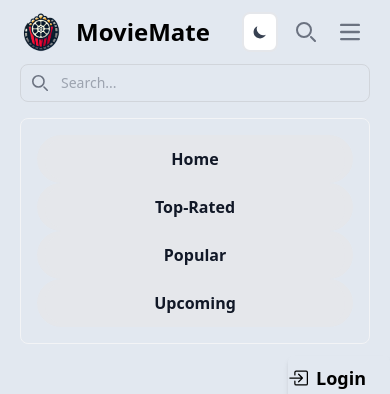
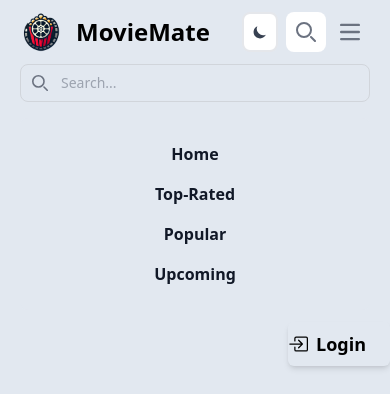
Before and after one commit to dhruvin2968/MovieMate, a React (Create React App) app: page /search in a window 390 px wide. Shown: the top 394 px of the page. Built offline with nearby package versions, Linux system fonts and the light colour scheme; no server answers.

Commit message:
UI improvement

```diff
--- a/src/App.css
+++ b/src/App.css
@@ -10,11 +10,11 @@
 {
     display:block;
     width:6px;
-    background-color: rgb(22, 25, 72);
+    background-color: rgba(232, 232, 232, 0.862);
 }
 body::-webkit-scrollbar-thumb
 {
-    background-color: #ff0000;
+    background-color: #000000;
     border-radius: 100px;
 }
 
--- a/src/components/Card.js
+++ b/src/components/Card.js
@@ -86,7 +86,7 @@
 
 
   return (
-    <div className="max-w-sm bg-white border border-gray-200 rounded-lg shadow-sm shadow-black dark:shadow-white dark:bg-black dark:border-gray-400 m-4">
+    <div className="max-w-sm bg-white border  rounded-lg shadow-sm shadow-slate-400 dark:shadow-white dark:bg-black dark:border-gray-400 m-4">
       <Link to={`/movie/${id}`}>
         <img className="rounded-t-lg" src={imgpth} alt={original_title} />
       </Link>
--- a/src/components/Headerr.js
+++ b/src/components/Headerr.js
@@ -10,8 +10,8 @@
   const [hidden,setHidden]=useState(false);
 
   const [isAuth, setIsAuth] = useState(false);
-  const activeClass = "block py-2 px-3 text-white bg-blue-700 rounded-full border-8 border-y-4  md:text-blue-700 md:p-0 dark:text-blue-500 bg-slate-200";
-  const inactiveClass = "block text-base py-2 px-3 text-gray-900 rounded-full bg-gray-200  border-8 border-y-4  md:hover:text-blue-700 md:p-0 md:dark:hover:text-blue-500 dark:text-white dark:hover:bg-black dark:hover:text-white md:dark:hover:bg-transparent dark:border-black dark:bg-black";
+  const activeClass = "block py-2 px-3 text-blue-700 bg-blue-700 rounded-full md:text-blue-700 md:p-0 dark:text-blue-500 bg-slate-200";
+  const inactiveClass = "block text-base py-2 px-3 text-gray-900  bg-slate-200  md:hover:text-blue-700 md:p-0 md:dark:hover:text-blue-500 dark:text-white dark:hover:bg-black dark:hover:text-white md:dark:hover:bg-transparent dark:border-black dark:bg-black";
 
   const navigate=useNavigate();
   useEffect(() => {
@@ -69,7 +69,7 @@
           <button onClick={() => setDarkMode(!darkMode)} data-tooltip-target="navbar-search-example-toggle-dark-mode-tooltip" type="button" data-toggle-dark="light" className="flex items-center p-2 mr-2 text-xs font-medium text-gray-700 bg-white rounded-lg border-2 border-gray-200 toggle-dark-state-example hover:bg-gray-100 hover:text-blue-700 focus:z-10 focus:ring-2 focus:ring-gray-300 dark:focus:ring-gray-500 dark:bg-gray-800 focus:outline-none dark:text-gray-400 dark:border-gray-600 dark:hover:text-white dark:hover:bg-gray-700">
             { darkMode ? (<svg aria-hidden="true" data-toggle-icon="sun" className="w-4 h-4" fill="currentColor" viewBox="0 0 20 20" xmlns="http://www.w3.org/2000/svg"><path d="M10 2a1 1 0 011 1v1a1 1 0 11-2 0V3a1 1 0 011-1zm4 8a4 4 0 11-8 0 4 4 0 018 0zm-.464 4.95l.707.707a1 1 0 001.414-1.414l-.707-.707a1 1 0 00-1.414 1.414zm2.12-10.607a1 1 0 010 1.414l-.706.707a1 1 0 11-1.414-1.414l.707-.707a1 1 0 011.414 0zM17 11a1 1 0 100-2h-1a1 1 0 100 2h1zm-7 4a1 1 0 011 1v1a1 1 0 11-2 0v-1a1 1 0 011-1zM5.05 6.464A1 1 0 106.465 5.05l-.708-.707a1 1 0 00-1.414 1.414l.707.707zm1.414 8.486l-.707.707a1 1 0 01-1.414-1.414l.707-.707a1 1 0 011.414 1.414zM4 11a1 1 0 100-2H3a1 1 0 000 2h1z" fillRule="evenodd" clipRule="evenodd"></path></svg>) : (<svg aria-hidden="true" data-toggle-icon="moon" className="w-4 h-4" fill="currentColor" viewBox="0 0 20 20" xmlns="http://www.w3.org/2000/svg"><path d="M17.293 13.293A8 8 0 016.707 2.707a8.001 8.001 0 1010.586 10.586z"></path></svg>) }
           </button>
-            <button onClick={()=>setHidden(!hidden)} type="button" data-collapse-toggle="navbar-search" aria-controls="navbar-search" aria-expanded="false" className="md:hidden text-gray-500 dark:text-gray-400 hover:bg-gray-100 dark:hover:bg-gray-700 focus:outline-none focus:ring-4 focus:ring-gray-200 dark:focus:ring-gray-700 rounded-lg text-sm p-2.5 me-1">
+            <button onClick={()=>setHidden(!hidden)} type="button" data-collapse-toggle="navbar-search" aria-controls="navbar-search" aria-expanded="false" className="md:hidden text-gray-500 dark:text-gray-400 hover:bg-gray-100 dark:hover:bg-gray-800 focus:outline-none bg-white  rounded-lg text-sm p-2.5 me-1">
               <svg className="w-5 h-5" aria-hidden="true" xmlns="http://www.w3.org/2000/svg" fill="none" viewBox="0 0 20 20">
                 <path stroke="currentColor" strokeLinecap="round" strokeLinejoin="round" strokeWidth="2" d="m19 19-4-4m0-7A7 7 0 1 1 1 8a7 7 0 0 1 14 0Z" />
               </svg>
@@ -113,7 +113,7 @@
             </div>
 
             </div>
-            <ul className="flex flex-col p-4 md:p-0 mt-4 font-bold border border-gray-100 rounded-lg bg-slate-200 md:space-x-8 rtl:space-x-reverse md:flex-row md:mt-0 md:border-0 md:bg-slate-200 dark:bg-black md:dark:bg-black dark:border-gray-700">
+            <ul className="flex flex-col p-4 md:p-0 mt-4 font-bold  border-gray-100 rounded-lg bg-slate-200 md:space-x-8 rtl:space-x-reverse md:flex-row md:mt-0 md:border-0 md:bg-slate-200 dark:bg-black md:dark:bg-black dark:border-gray-700">
               <li >
                 <NavLink to="/" className={({ isActive }) => isActive ? activeClass : inactiveClass} end> Home</NavLink>
               </li>
```
